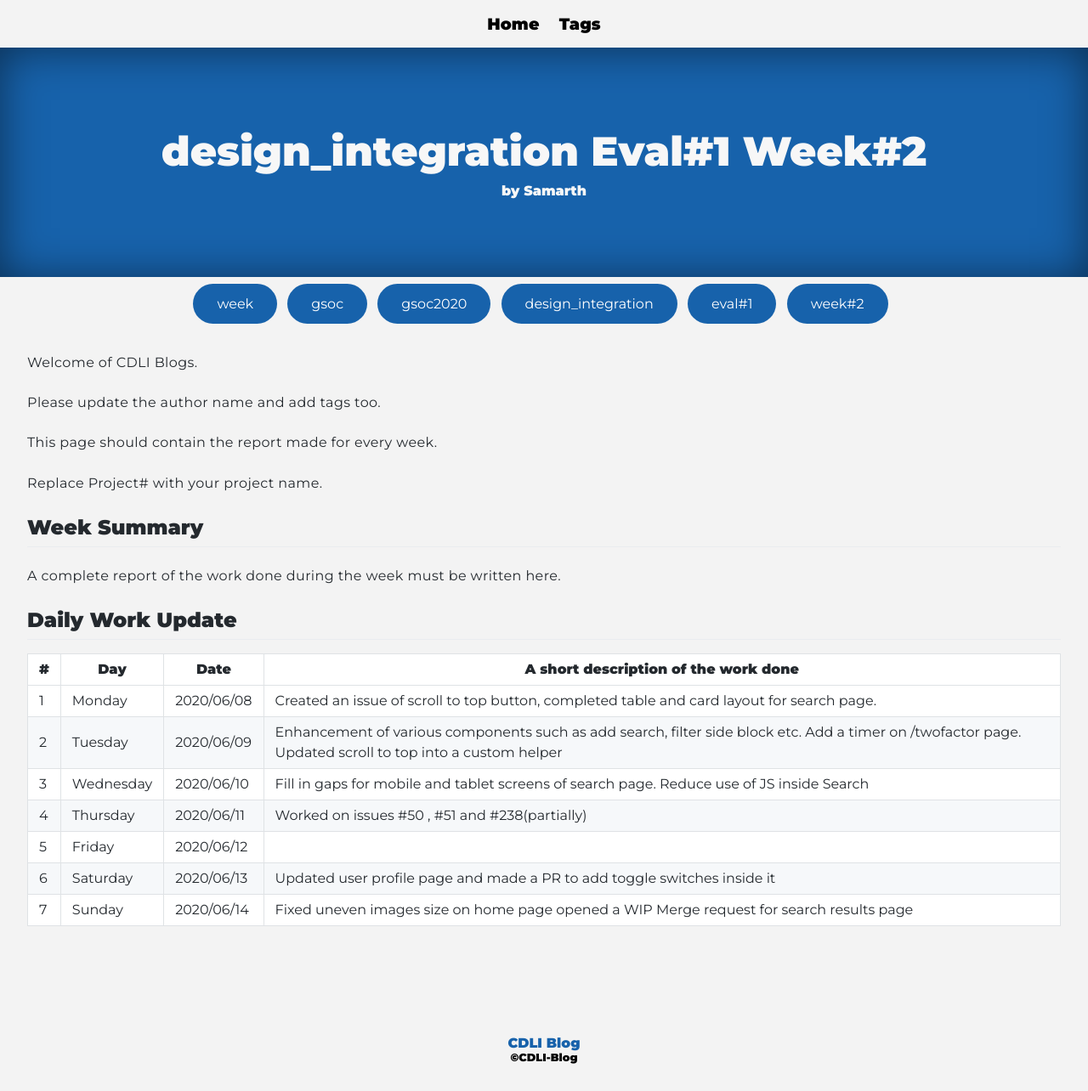
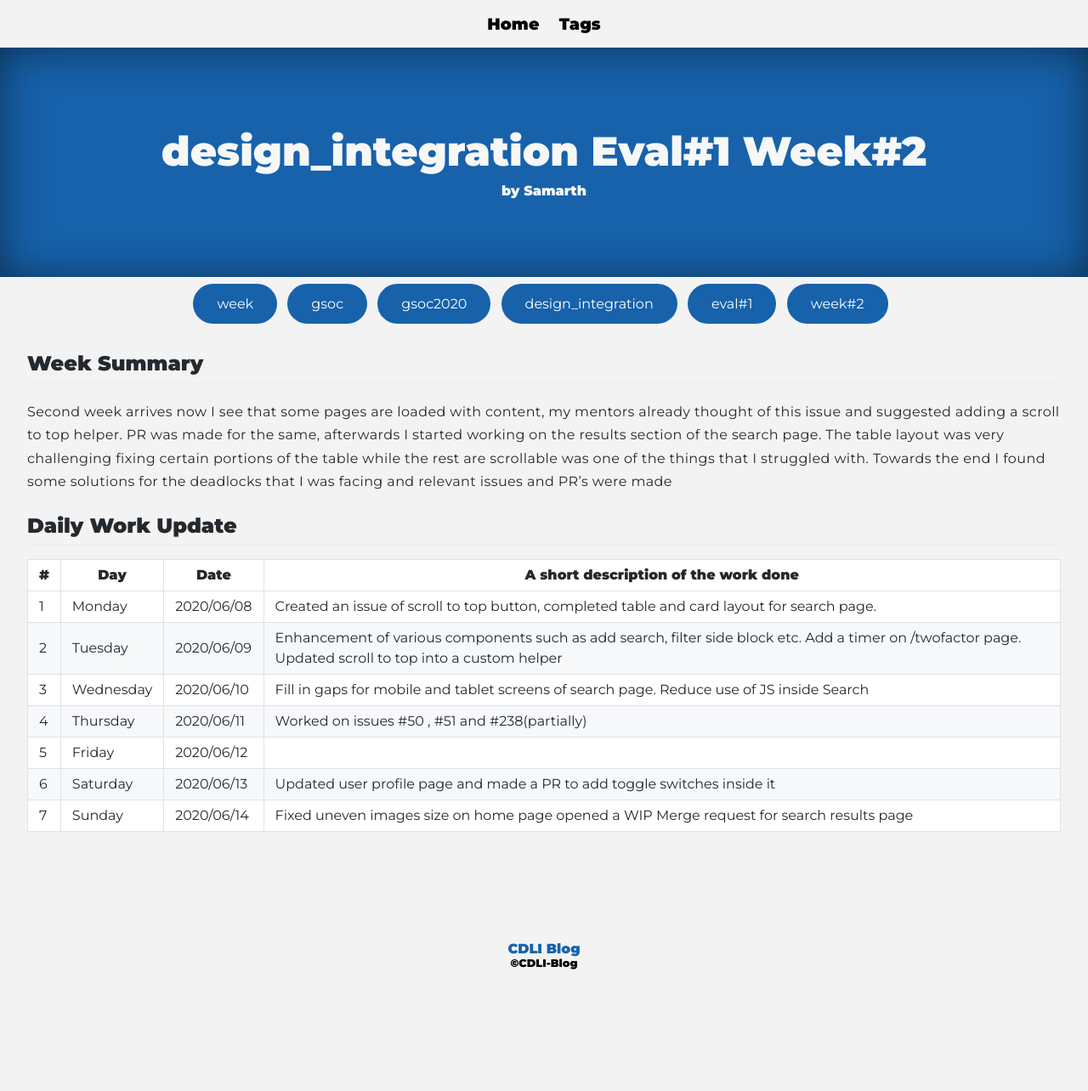
Before and after one commit to cdli-gh/blog, a Jekyll site: the page built from _blog/gsoc20/design_integration/posts/02_week2.md, in a window 1280 px wide. Shown: the whole page at 85% size. Built offline with Jekyll 4.4.1, drawn with Linux system fonts in a browser that asks for light colours; Markdown is read by kramdown in place of the engine named in the settings; after the commit the page ends 1173 px from its top, so only the background shows below that.

Commit message:
Update 02_week2.md

```diff
--- a/_blog/gsoc20/design_integration/posts/02_week2.md
+++ b/_blog/gsoc20/design_integration/posts/02_week2.md
@@ -4,17 +4,13 @@ title: design_integration Eval#1 Week#2
 author: "Samarth"
 tags: ["week","gsoc","gsoc2020","design_integration","eval#1","week#2"]
 ---
-Welcome of CDLI Blogs.
-
-Please update the author name and add tags too.
-
-This page should contain the report made for every week.
-
-Replace Project# with your project name.
-
 ## Week Summary
-
-A complete report of the work done during the week must be written here.
+Second week arrives now I see that some pages are loaded with content, my mentors
+already thought of this issue and suggested adding a scroll to top helper. PR was made
+for the same, afterwards I started working on the results section of the search page. The
+table layout was very challenging fixing certain portions of the table while the rest are
+scrollable was one of the things that I struggled with. Towards the end I found some solutions
+for the deadlocks that I was facing and relevant issues and PR's were made
 
 
 ## Daily Work Update
```
